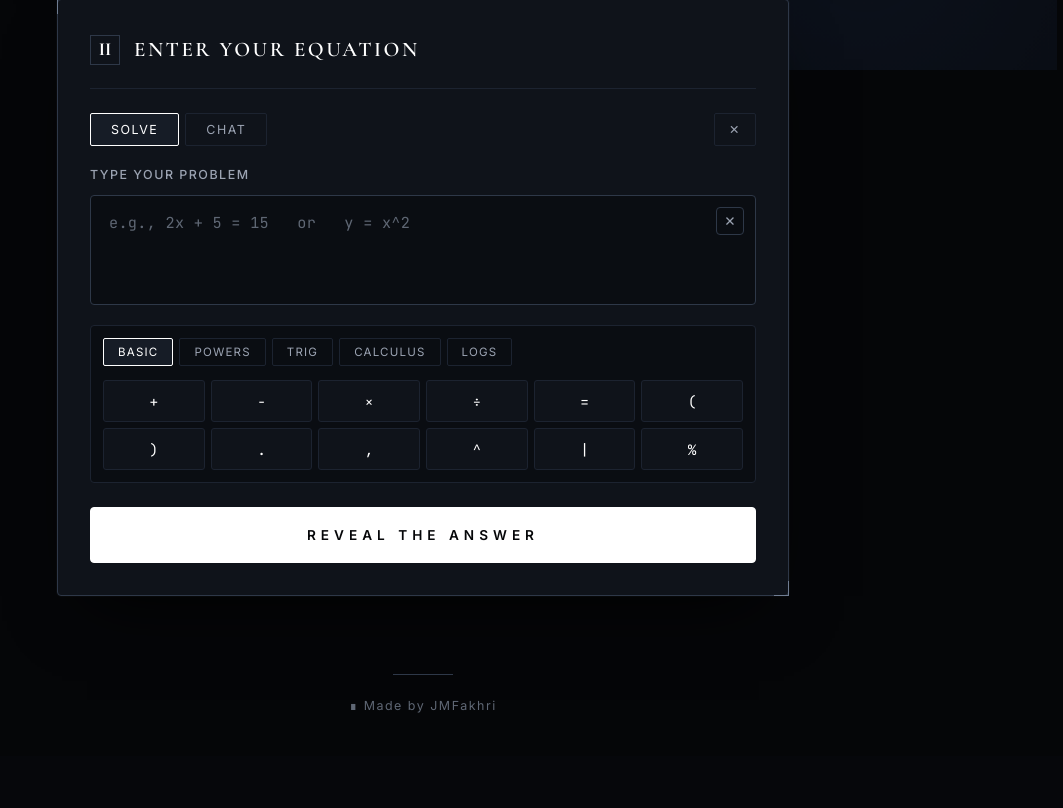
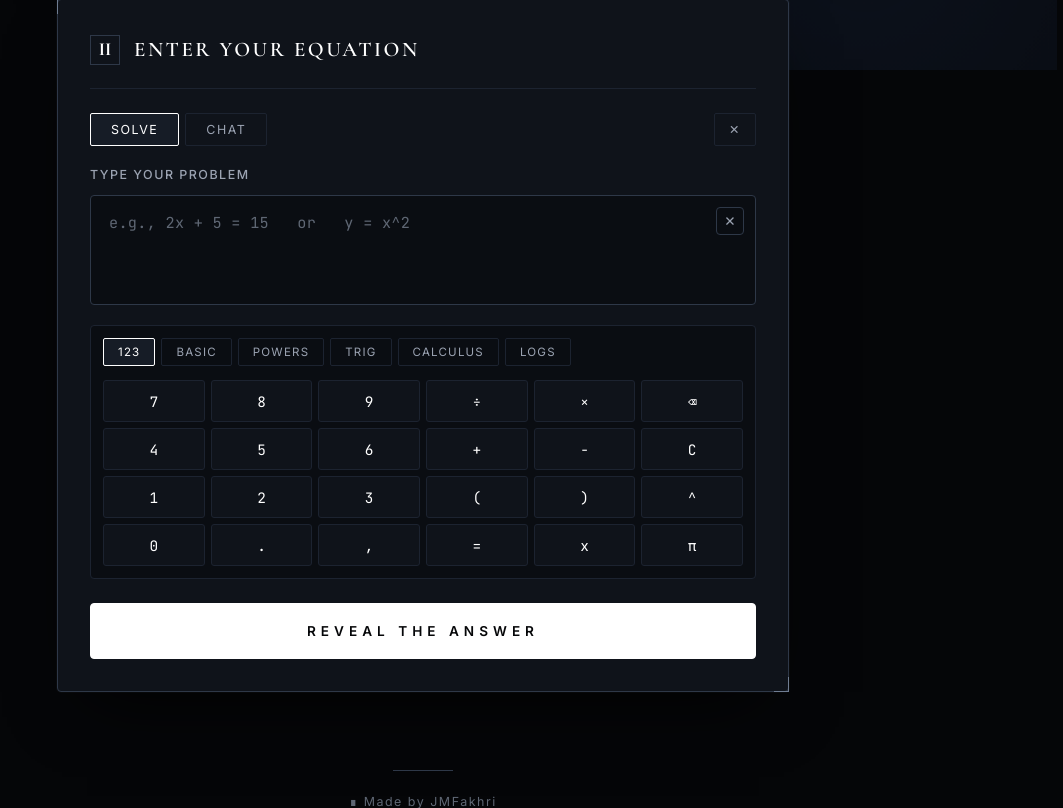
Before and after one commit to jamshidfakhri/Jmmath_solver, a Flask app: page / in a window 1280 px wide. Shown: the part 724-1532 px from the top of the page, without its empty margins (217-1280 px from the left). Before the commit the page ends 1437 px from the top, so only its background shows below. Run offline with Flask 3, Linux system fonts and the light colour scheme; some libraries are stand-ins or nearby versions.

Commit message:
Update index.html

```diff
--- a/templates/index.html
+++ b/templates/index.html
@@ -87,13 +87,46 @@
 
         <div class="math-kb">
           <div class="kb-tabs">
-            <button type="button" class="kb-tab active" data-tab="basic">Basic</button>
+            <button type="button" class="kb-tab active" data-tab="num">123</button>
+            <button type="button" class="kb-tab" data-tab="basic">Basic</button>
             <button type="button" class="kb-tab" data-tab="power">Powers</button>
             <button type="button" class="kb-tab" data-tab="trig">Trig</button>
             <button type="button" class="kb-tab" data-tab="calc">Calculus</button>
             <button type="button" class="kb-tab" data-tab="log">Logs</button>
           </div>
-          <div class="kb-panel active" data-panel="basic">
+
+          <!-- ============ Numeric Panel (Default) ============ -->
+          <div class="kb-panel active" data-panel="num">
+            <button type="button" data-insert="7">7</button>
+            <button type="button" data-insert="8">8</button>
+            <button type="button" data-insert="9">9</button>
+            <button type="button" data-insert="/">÷</button>
+            <button type="button" data-insert="*">×</button>
+            <button type="button" class="kb-action" data-action="backspace" title="Backspace">⌫</button>
+
+            <button type="button" data-insert="4">4</button>
+            <button type="button" data-insert="5">5</button>
+            <button type="button" data-insert="6">6</button>
+            <button type="button" data-insert="+">+</button>
+            <button type="button" data-insert="-">−</button>
+            <button type="button" class="kb-action" data-action="clear" title="Clear">C</button>
+
+            <button type="button" data-insert="1">1</button>
+            <button type="button" data-insert="2">2</button>
+            <button type="button" data-insert="3">3</button>
+            <button type="button" data-insert="(">(</button>
+            <button type="button" data-insert=")">)</button>
+            <button type="button" data-insert="^">^</button>
+
+            <button type="button" data-insert="0">0</button>
+            <button type="button" data-insert=".">.</button>
+            <button type="button" data-insert=",">,</button>
+            <button type="button" data-insert="=">=</button>
+            <button type="button" data-insert="x">x</button>
+            <button type="button" data-insert="pi">π</button>
+          </div>
+
+          <div class="kb-panel" data-panel="basic">
             <button type="button" data-insert="+">+</button>
             <button type="button" data-insert="-">−</button>
             <button type="button" data-insert="*">×</button>
@@ -107,6 +140,7 @@
             <button type="button" data-insert="|">|</button>
             <button type="button" data-insert="%">%</button>
           </div>
+
           <div class="kb-panel" data-panel="power">
             <button type="button" data-insert="^2">x²</button>
             <button type="button" data-insert="^3">x³</button>
@@ -121,6 +155,7 @@
             <button type="button" data-insert="}">}</button>
             <button type="button" data-insert="!">!</button>
           </div>
+
           <div class="kb-panel" data-panel="trig">
             <button type="button" data-insert="sin(">sin</button>
             <button type="button" data-insert="cos(">cos</button>
@@ -135,6 +170,7 @@
             <button type="button" data-insert="theta">θ</button>
             <button type="button" data-insert="deg">°</button>
           </div>
+
           <div class="kb-panel" data-panel="calc">
             <button type="button" data-insert="integral ">∫</button>
             <button type="button" data-insert="d/dx ">d/dx</button>
@@ -149,6 +185,7 @@
             <button type="button" data-insert="int_0^1 ">∫₀¹</button>
             <button type="button" data-insert="sum_{n=1} ">∑n</button>
           </div>
+
           <div class="kb-panel" data-panel="log">
             <button type="button" data-insert="log(">log</button>
             <button type="button" data-insert="ln(">ln</button>
@@ -283,6 +320,7 @@ clearChatBtn.addEventListener('click', async () => {
   setTimeout(() => clearChatBtn.textContent = '✕', 1200);
 });
 
+/* ============ Keyboard ============ */
 document.querySelectorAll('.kb-tab').forEach(tab => {
   tab.addEventListener('click', () => {
     document.querySelectorAll('.kb-tab').forEach(t => t.classList.remove('active'));
@@ -296,6 +334,19 @@ document.querySelectorAll('.math-kb [data-insert]').forEach(btn => {
   btn.addEventListener('click', () => insertAtCursor(questionInput, btn.getAttribute('data-insert')));
 });
 
+document.querySelectorAll('.math-kb [data-action="backspace"]').forEach(btn => {
+  btn.addEventListener('click', () => backspaceInInput(questionInput));
+});
+
+document.querySelectorAll('.math-kb [data-action="clear"]').forEach(btn => {
+  btn.addEventListener('click', () => {
+    questionInput.value = '';
+    questionInput.style.height = '';
+    autoResize();
+    questionInput.focus();
+  });
+});
+
 function insertAtCursor(textarea, text) {
   const start = textarea.selectionStart;
   const end = textarea.selectionEnd;
@@ -303,6 +354,21 @@ function insertAtCursor(textarea, text) {
   textarea.value = v.substring(0, start) + text + v.substring(end);
   const p = start + text.length;
   textarea.selectionStart = textarea.selectionEnd = p;
+  textarea.focus();
+  autoResize();
+}
+
+function backspaceInInput(textarea) {
+  const start = textarea.selectionStart;
+  const end = textarea.selectionEnd;
+  const v = textarea.value;
+  if (start === end && start > 0) {
+    textarea.value = v.substring(0, start - 1) + v.substring(end);
+    textarea.selectionStart = textarea.selectionEnd = start - 1;
+  } else if (start !== end) {
+    textarea.value = v.substring(0, start) + v.substring(end);
+    textarea.selectionStart = textarea.selectionEnd = start;
+  }
   textarea.focus();
   autoResize();
 }
```
